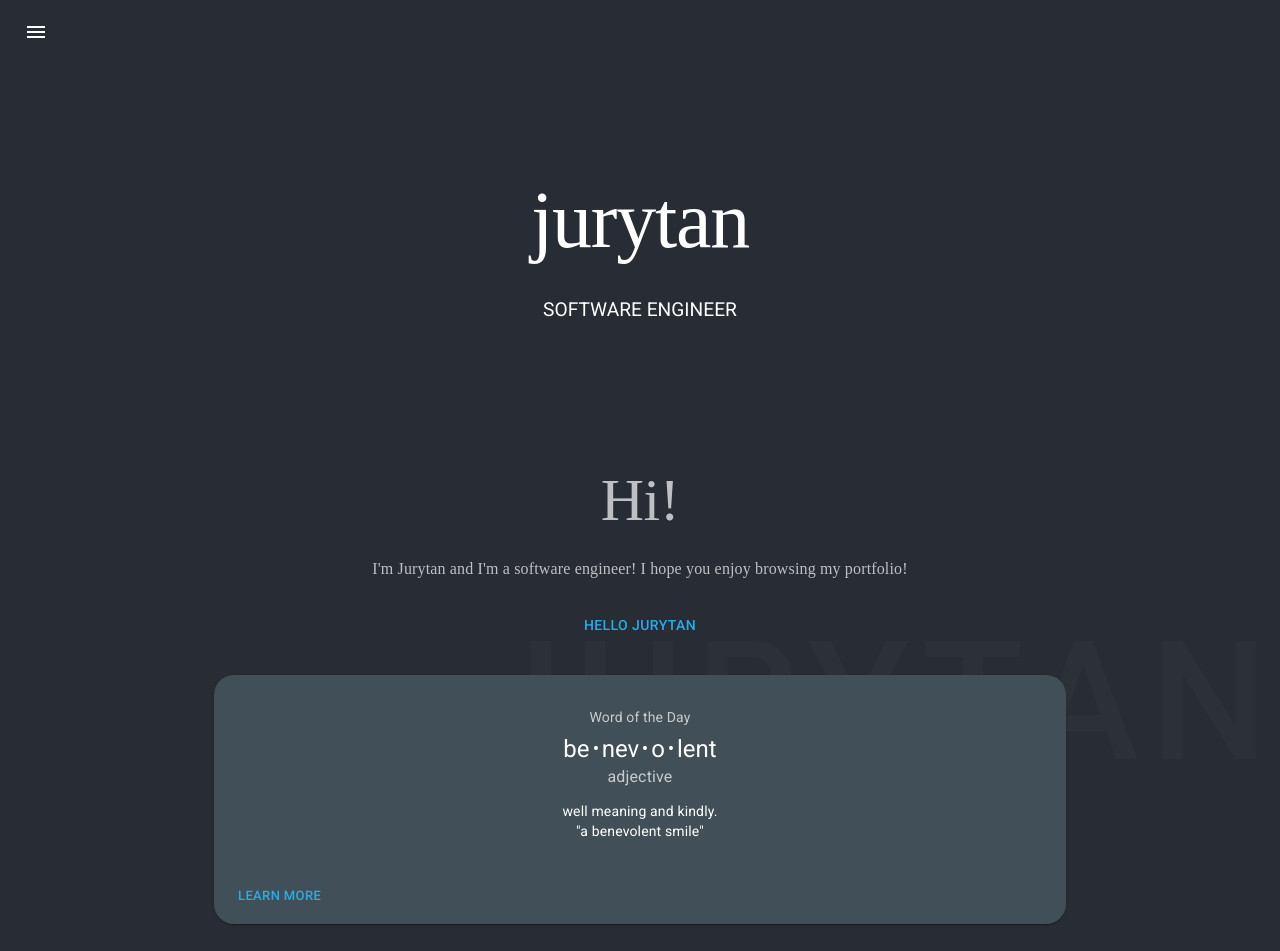
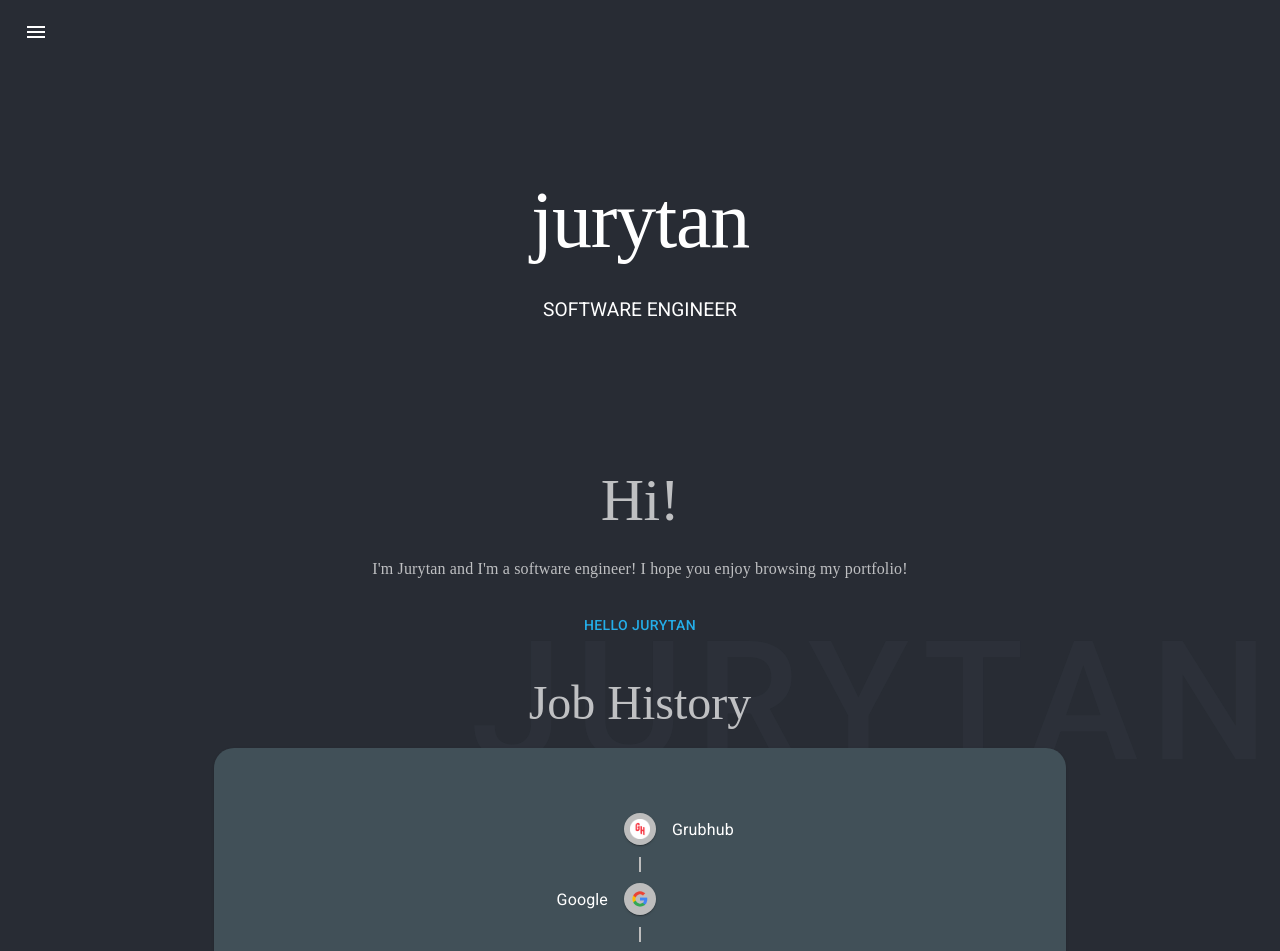
Before and after one commit to jurytan/jurytan-dev-ts, a React (Create React App) app: page / in a window 1280 px wide. Shown: the top 951 px of the page. Built offline with nearby package versions, Linux system fonts and the light colour scheme; a web font is replaced by a local one.

Commit message:
Removing placeholder card

```diff
--- a/src/containers/Main.tsx
+++ b/src/containers/Main.tsx
@@ -1,20 +1,6 @@
-import Box from "@mui/material/Box";
-import Card from "@mui/material/Card";
-import CardActions from "@mui/material/CardActions";
-import CardContent from "@mui/material/CardContent";
 import Button from "@mui/material/Button";
-import { Typography } from "@mui/material";
 import { JobHistory } from "./JobHistory";
 import { Skills } from "./Skills";
-
-const bull = (
-  <Box
-    component="span"
-    sx={{ display: "inline-block", mx: "2px", transform: "scale(0.8)" }}
-  >
-    •
-  </Box>
-);
 
 export const Main = () => {
   return (
@@ -27,29 +13,6 @@ export const Main = () => {
       >
         Hello Jurytan
       </Button>
-      <Card sx={{ minWidth: 275, borderRadius: 5 }}>
-        <CardContent sx={{ padding: 4 }}>
-          <Typography sx={{ fontSize: 14 }} color="text.secondary" gutterBottom>
-            Word of the Day
-          </Typography>
-          <Typography variant="h5" component="div">
-            be{bull}nev{bull}o{bull}lent
-          </Typography>
-          <Typography sx={{ mb: 1.5 }} color="text.secondary">
-            adjective
-          </Typography>
-          <Typography variant="body2">
-            well meaning and kindly.
-            <br />
-            {'"a benevolent smile"'}
-          </Typography>
-        </CardContent>
-        <CardActions>
-          <Button size="small" sx={{ pb: 1, pl: 2 }}>
-            Learn More
-          </Button>
-        </CardActions>
-      </Card>
       <br />
       <JobHistory />
       <br />
```
